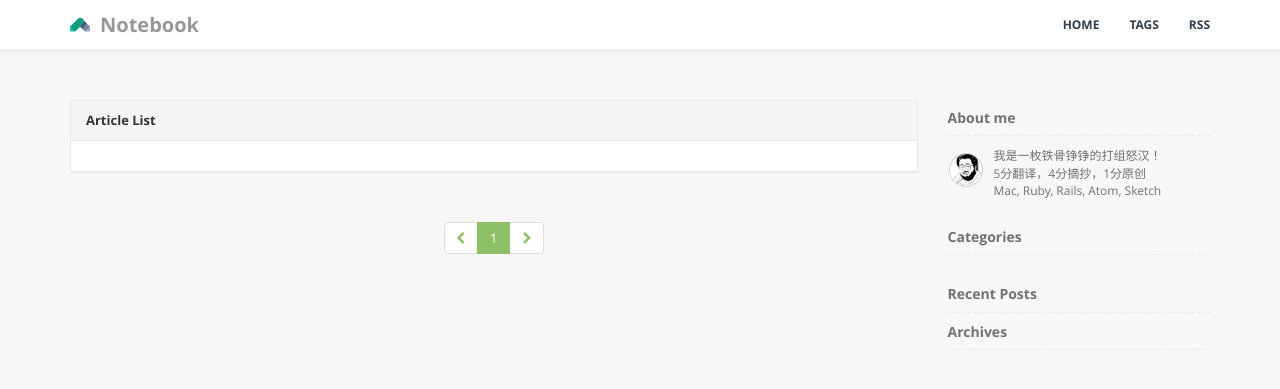
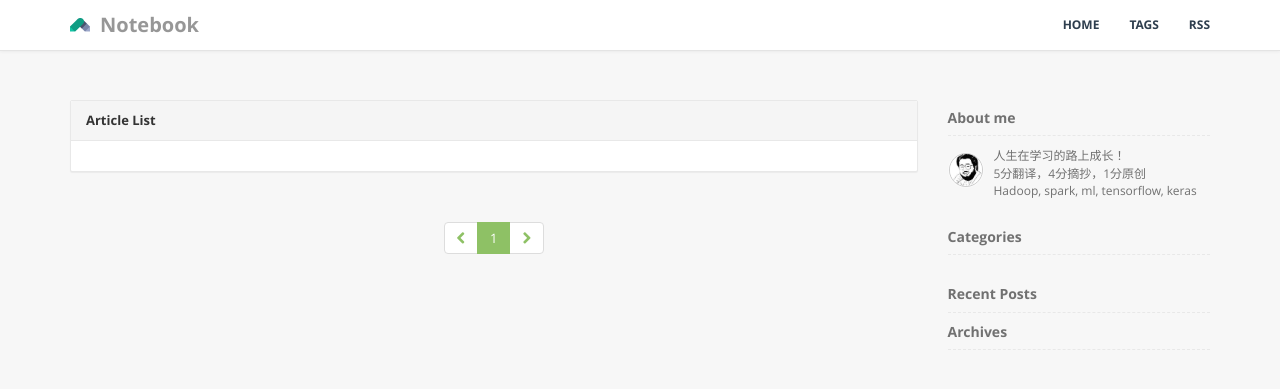
Before and after one commit to htmljsp/htmljsp_v1.github.io, a Jekyll site: the page built from index.html, in a window 1280 px wide. Shown: the top 389 px of the page. Built offline with Jekyll 4.4.1, drawn with Linux system fonts in a browser that asks for light colours; the list of posts is cut into pages by our own code.

Commit message:
Update author.html

```diff
--- a/_includes/author.html
+++ b/_includes/author.html
@@ -5,8 +5,8 @@
     <img src="/assets/images/avatar.jpg" class="img-circle">
   </span>
   <p class="clear text-sm">
-    我是一枚铁骨铮铮的打组怒汉！<br />
+    人生在学习的路上成长！<br />
     5分翻译，4分摘抄，1分原创<br />
-    Mac, Ruby, Rails, Atom, Sketch
+    Hadoop, spark, ml, tensorflow, keras
   </p>
 </div>
```
